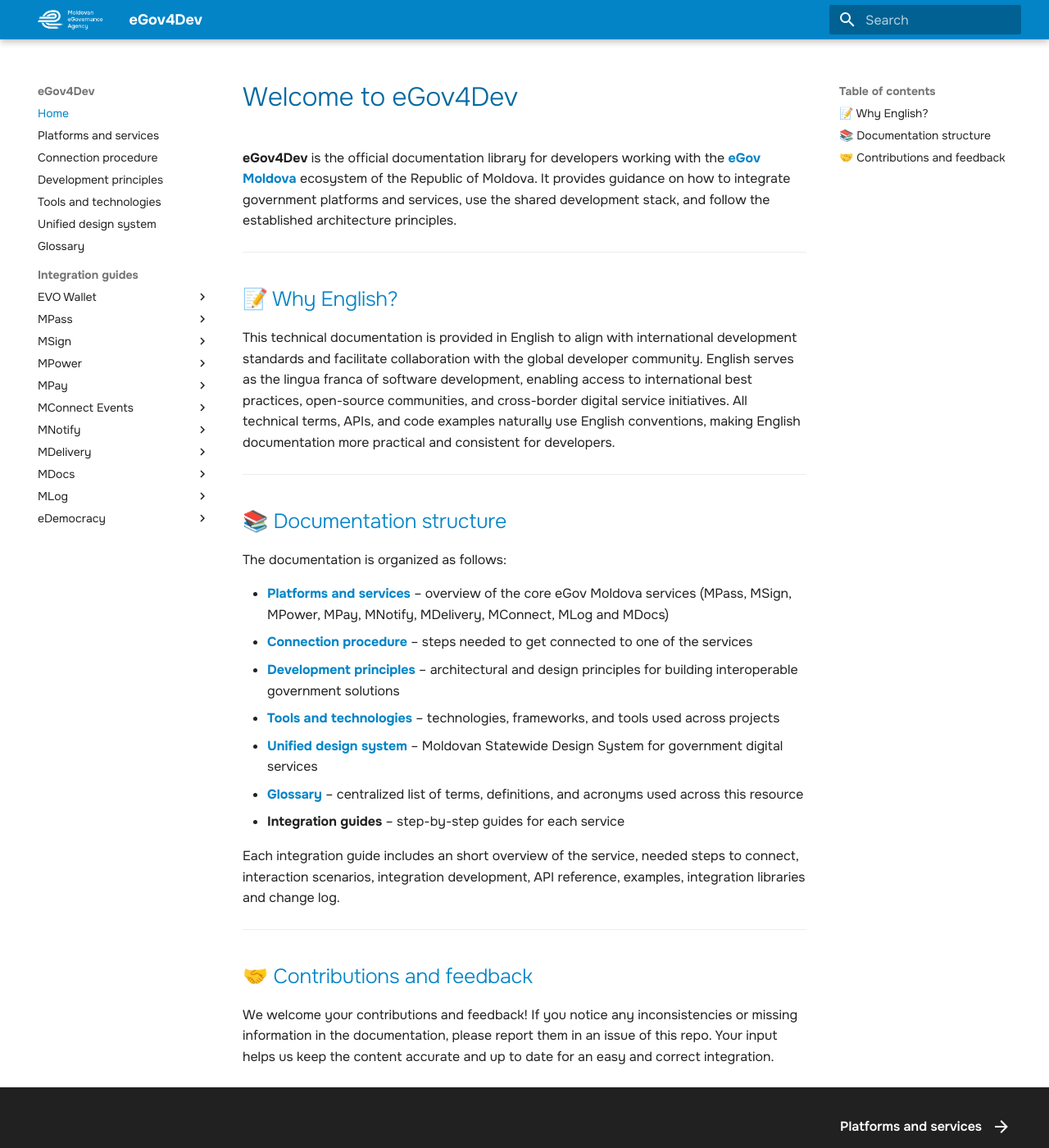
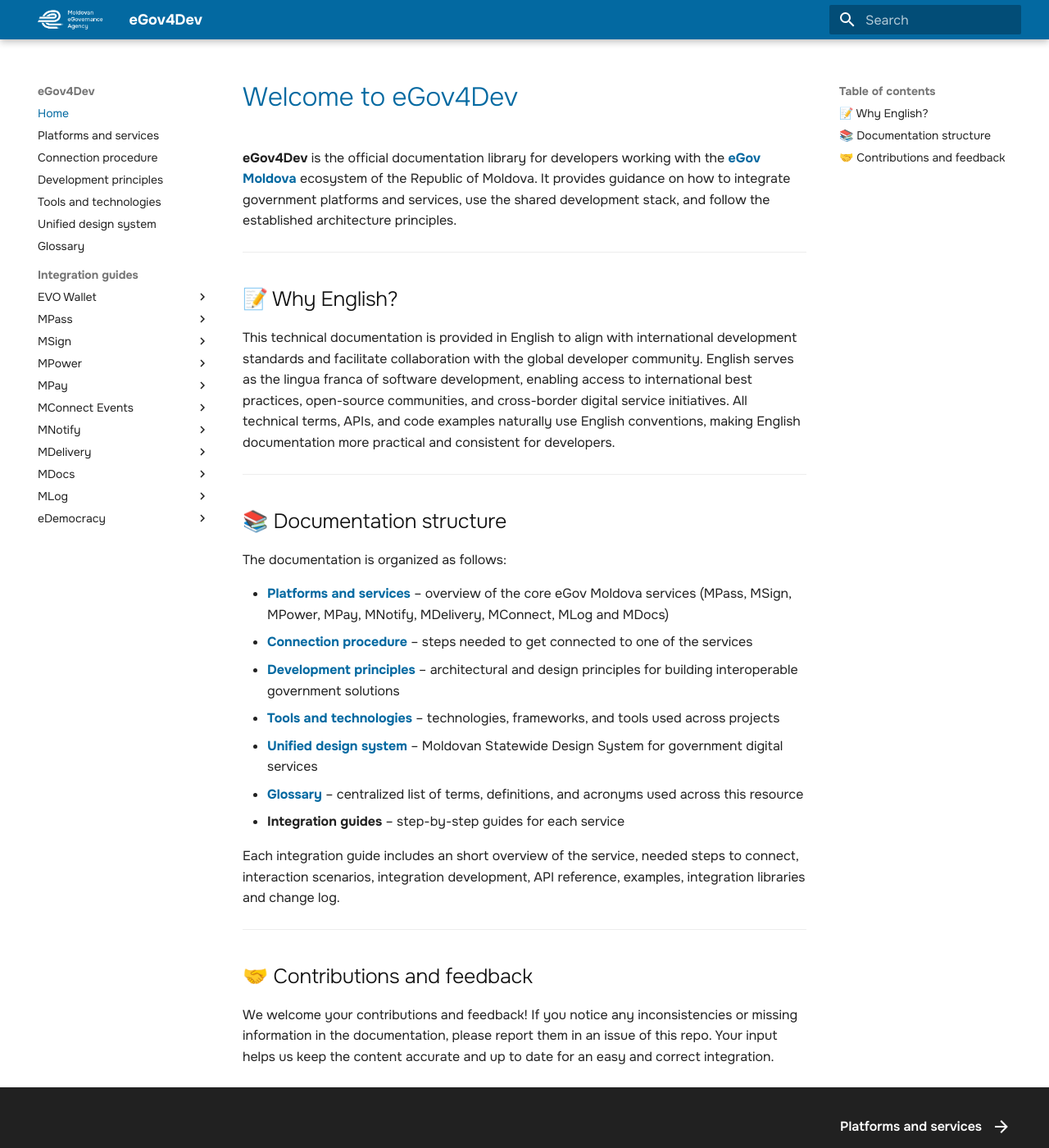
Before and after one commit to egov-moldova/egov4dev, an MkDocs documentation site: the page built from docs/index.md, in a window 1280 px wide and 1400 px high. Shown: the whole window at 82% size. Built offline with MkDocs 1.6.1 and Material for MkDocs 9.7.7, drawn with Linux system fonts in a browser that asks for light colours.

Commit message:
Update extra.css

```diff
--- a/docs/stylesheets/extra.css
+++ b/docs/stylesheets/extra.css
@@ -1,6 +1,6 @@
 :root {
   /* Primary colors (Blue Sky from Moldova Design System) */
-  --md-primary-fg-color: #0284c7;        /* Blue Sky 600 - main brand color */
+  --md-primary-fg-color: #0369a1;        /* Blue Sky 700 - main brand color */
   --md-primary-fg-color--light: #0ea5e9; /* Blue Sky 500 - hover states */
   --md-primary-fg-color--dark: #0369a1;  /* Blue Sky 700 - active states */
 
@@ -42,7 +42,7 @@
     font-weight: bold;
 }
 h1 {color:#0369a1!important}
-h2 {color:#0284c7!important; font-weight:400;}
+h2 {color:#111111!important}
 
 .quick-links-wrapper {
   margin: 2rem 0;
```
